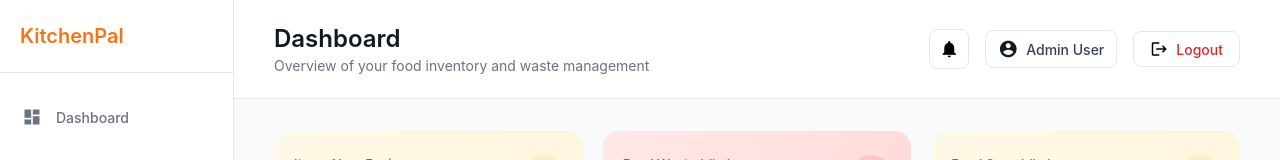
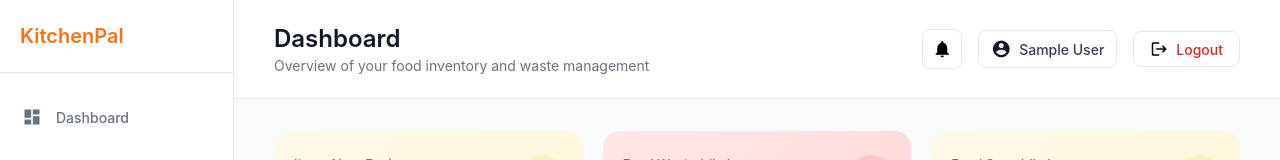
Before and after one commit to senuriperera/KitchenPal, an Angular app in the folder KitchenPal-admin/: page /reports in a window 1280 px wide. Shown: the top 160 px of the page. Built offline with nearby package versions, Linux system fonts and the light colour scheme; sample sign-in values are in the browser's storage.

Commit message:
changed username to change dynamically

```diff
--- a/KitchenPal-admin/src/app/shared/components/header/header.html
+++ b/KitchenPal-admin/src/app/shared/components/header/header.html
@@ -10,7 +10,7 @@
       </button>
       <div class="user-profile">
         <span class="material-icons icon">account_circle</span>
-        <span class="user-name">Admin User</span>
+        <span class="user-name">{{ userName }}</span>
       </div>
       <button class="logout-btn" (click)="logout()" title="Logout">
         <span class="material-icons icon">logout</span>
--- a/KitchenPal-admin/src/app/shared/components/header/header.ts
+++ b/KitchenPal-admin/src/app/shared/components/header/header.ts
@@ -15,6 +15,10 @@ export class HeaderComponent {
 
   constructor(private authService: AuthService) { }
 
+  get userName(): string {
+    return this.authService.currentUserValue?.name || 'Admin User';
+  }
+
   logout(): void {
     this.authService.logout();
   }
```
